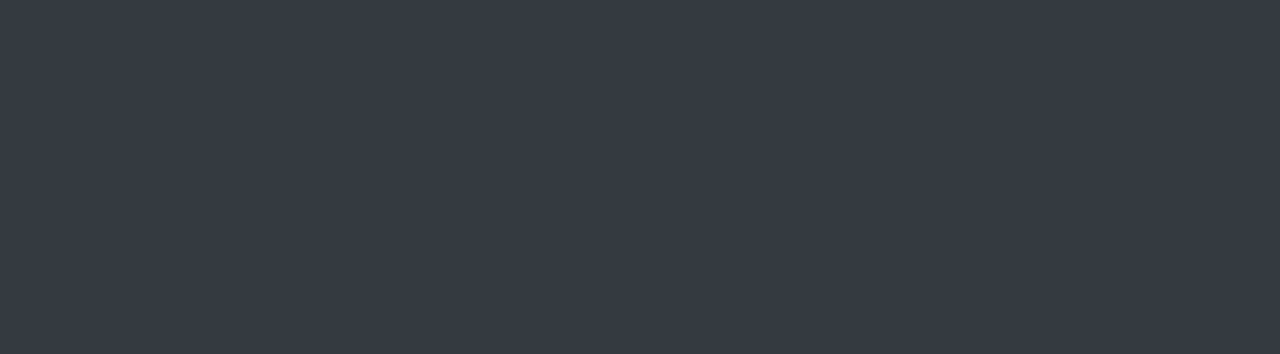
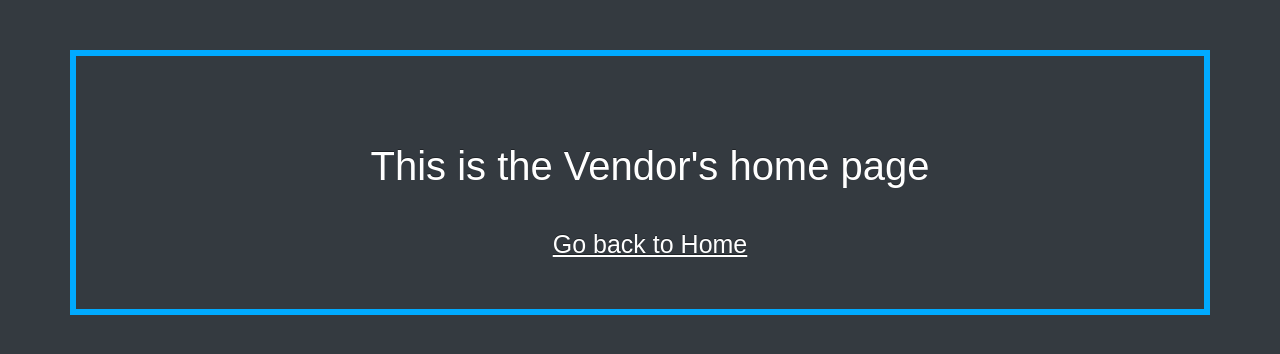
Before and after one commit to cyberbush/Best_Buy_CS360, a Vue app in the folder client/: page /vendor in a window 1280 px wide. Shown: the top 354 px of the page. Built offline with nearby package versions, Linux system fonts and the light colour scheme.

Commit message:
Added User and Vendor Homepage

```diff
--- a/client/src/components/Home.vue
+++ b/client/src/components/Home.vue
@@ -2,5 +2,7 @@
     <div id="home">
         <h1>Home</h1>
         <a href="/ping"><u>Go to ping</u></a>
+        <a href="/vendor"><u>Go to Vendor</u></a>
+        <a href="/user"><u>Go to User</u></a>
     </div>
 </template>
--- /dev/null
+++ b/client/src/components/User.vue
@@ -0,0 +1,7 @@
+<template>
+  <div class="container">
+    <h2>This is the User's home page</h2>
+    <br>
+    <a href="/"><u>Go back to Home</u></a>
+  </div>
+</template>
--- /dev/null
+++ b/client/src/components/Vendor.vue
@@ -0,0 +1,7 @@
+<template>
+  <div class="container">
+    <h2>This is the Vendor's home page</h2>
+    <br>
+    <a href="/"><u>Go back to Home</u></a>
+  </div>
+</template>
--- a/client/src/router/index.js
+++ b/client/src/router/index.js
@@ -2,19 +2,31 @@ import Vue from "vue";
 import Router from "vue-router";
 import Home from "../components/Home.vue";
 import Ping from "../components/Ping.vue";
+import Vendor from "../components/Vendor.vue";
+import User from "../components/User.vue";
 
 Vue.use(Router);
 
 const routes = [
   {
-    path: '/',
-    name: 'Home',
+    path: "/",
+    name: "Home",
     component: Home,
   },
   {
     path: "/ping",
     name: "Ping",
-    component: Ping
+    component: Ping,
+  },
+  {
+    path: "/vendor",
+    name: "Vendor",
+    component: Vendor,
+  },
+  {
+    path: "/user",
+    name: "User",
+    component: User,
   },
 ];
 
```
Also changed, not shown: client/src/components/Ping.vue (line endings or trailing spaces).
